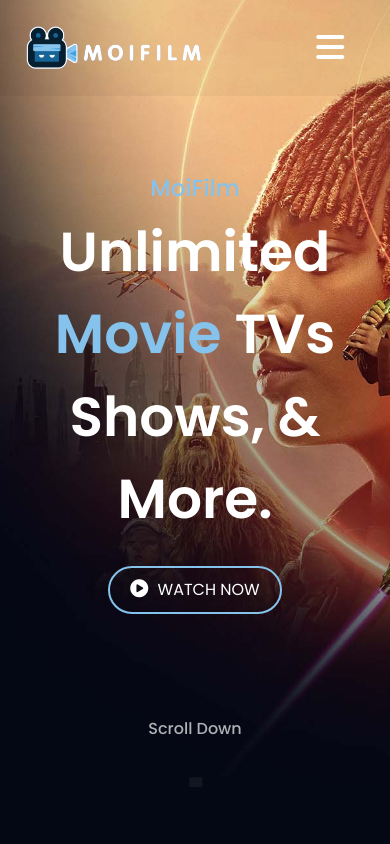
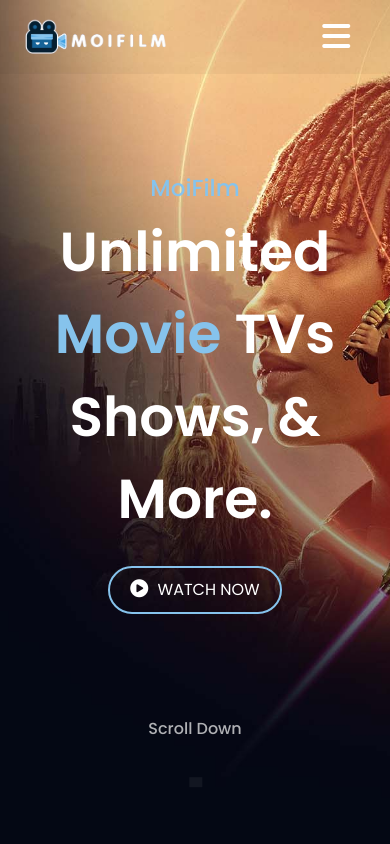
Before and after one commit to ThinhEm47/MoiFilm, a plain HTML site: page index.html in a window 390 px wide. Shown: the top 844 px of the page. Drawn offline with nearby package versions, Linux system fonts and the light colour scheme; no server answers; grey boxes are pictures that could not be loaded.

Commit message:
fix header

```diff
--- a/scss/component/_header.scss
+++ b/scss/component/_header.scss
@@ -13,6 +13,9 @@
 
         img {
             width: 187px;
+            @media (max-width: 550px) {
+                width: 150px;
+            }
         }
     }
     &_menu {
@@ -215,6 +218,9 @@
         @media (max-width: 991px) {
             display: block;
         }
+        @media (max-width: 550px) {
+            padding: 11px 18px;
+        }
     }
     &::before {
         content: "";
```
Also changed, not shown: css/index.css, 1 other file.
